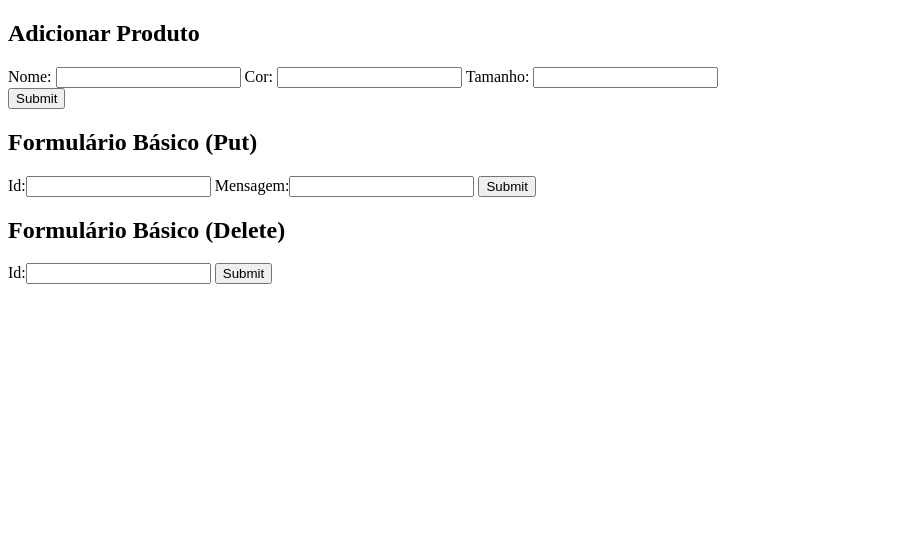
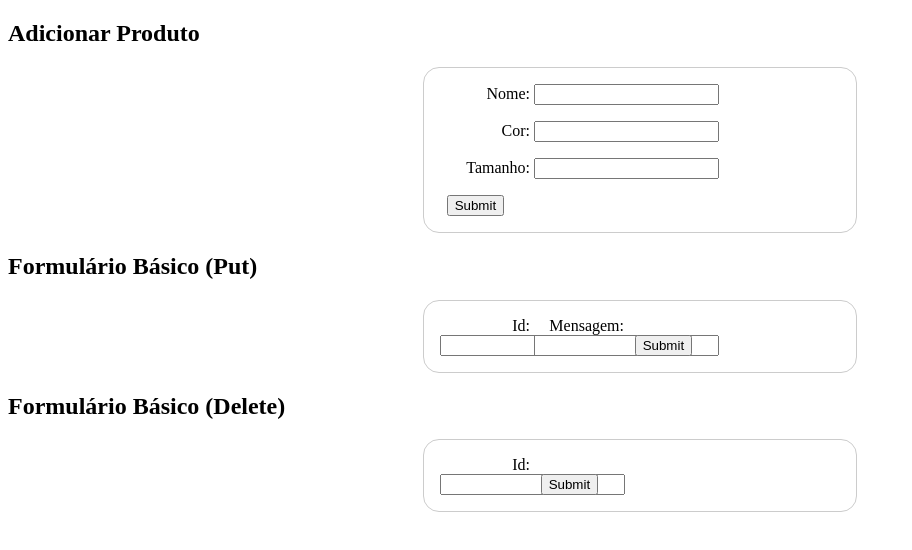
Before and after one commit to Brunabene/Aula-11, a website: page index.html in a window 1280 px wide. Shown: the whole page, without its empty margins (0-912 px from the left). Drawn offline with Linux system fonts and the light colour scheme; files whose address does not match are found by name.

Commit message:
mudanças css

```diff
--- a/index.html
+++ b/index.html
@@ -5,6 +5,7 @@
             Aula 11
         </title>
         <meta charset="UTF-8"/>
+        <link rel="stylesheet" type="text/css" href="style.css">
         <script src="js/function.js"></script>
     </head>
     <body>
@@ -12,17 +13,19 @@
         <section>
         <h2>Adicionar Produto</h2>
         <form id="postForm">
+            <div>
         <label for="nome">Nome:</label>
-        <input type="text" id ="nome" name="nome"/>
-
+        <input type="text" id ="nome" name="nome"/></div>
+        <div>
         <label for="cor ">Cor:</label>
         <input type="text" id ="cor" name="cor"/>
+        </div>
+        <div>
+        <label for="tamanho">Tamanho:</label>
+        <input type="text" id ="tamanho" name="tamanho"/></div>
 
-        <label for="tamanho">Tamanho:</label>
-        <input type="text" id ="tamanho" name="tamanho"/>
-
-        </section>
-        <button type="submit" onclick="return submitPost()">Submit</button>
+        <div>
+        <button type="submit" onclick="return submitPost()">Submit</button></div>
         </form>
 
         <h2>Formulário Básico (Put)</h2>
--- a/style.css
+++ b/style.css
@@ -0,0 +1,26 @@
+form {
+    /* Apenas para centralizar o form na página */
+    margin: 0 auto;
+    width: 400px;
+    /* Para ver as bordas do formulário */
+    padding: 1em;
+    border: 1px solid #CCC;
+    border-radius: 1em;
+}
+label {
+    /*Para ter certeza que todas as labels tem o mesmo tamanho e estão propriamente alinhadas */
+    display: inline-block;
+    width: 90px;
+    text-align: right;
+}
+form div + div {
+    margin-top: 1em;
+}
+.button {
+    /* Para posicionar os botões para a mesma posição dos campos de texto */
+    padding-left: 90px; /* mesmo tamanho que os elementos do tipo label */
+}
+button {
+    /* Esta margem extra representa aproximadamente o mesmo espaço que o espaço entre as labels e os seus campos de texto*/
+    margin-left: .5em;
+}
```
